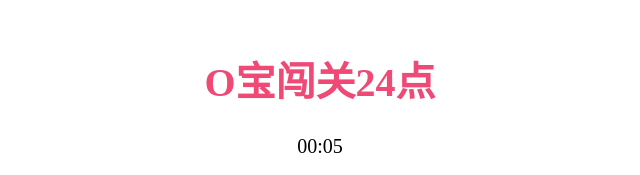
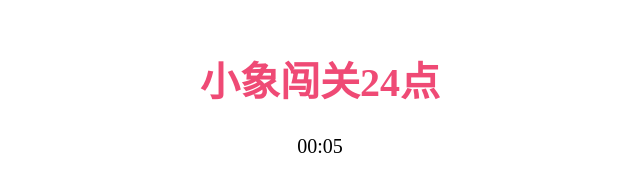
Before and after one commit to kennethyang404/poker24, a plain HTML site: page index.html in a window 1280 px wide. Shown: the part 183-358 px from the top of the page, 320-960 px from the left. Drawn offline with Linux system fonts and the light colour scheme.

Commit message:
Update index.html

```diff
--- a/index.html
+++ b/index.html
@@ -77,7 +77,7 @@
 </head>
 <body>
     <div id="main">
-        <h1>O宝闯关24点</h1>
+        <h1>小象闯关24点</h1>
         <div id="timer"></div>
         <div id="numbers"></div>
         <div id="solution"></div>
```
